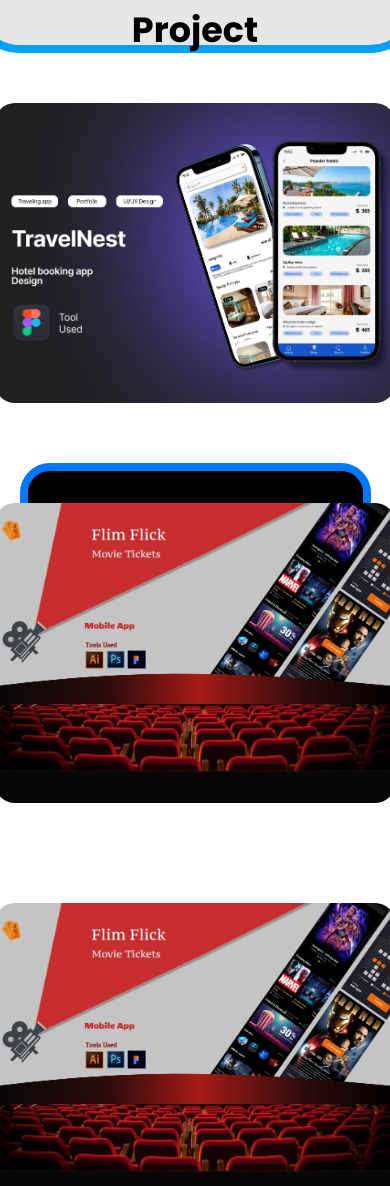
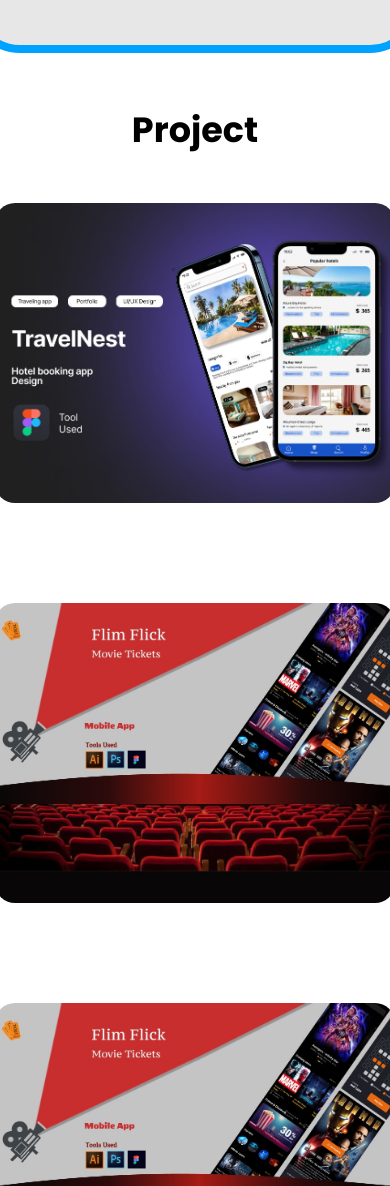
Before and after one commit to ManikandanM12/Portfolio-project, a plain HTML site: page index.html in a window 390 px wide. Shown: the part 3751-4937 px from the top of the page. Drawn offline with Linux system fonts and the light colour scheme.

Commit message:
something changed

```diff
--- a/web.css
+++ b/web.css
@@ -469,16 +469,17 @@
     grid-template-columns: repeat(1,0.5fr);
     row-gap: 0px;
     position: absolute;
-    margin-top: 200px;
+    margin-top: 300px;
   }
   .Project h1{
-    margin-top: 200px;
+    margin-top: 300px;
   }
   .icon{
     margin-top: 1000px;
   }
   .iconbox{
     width: 200px;
+    margin-top: 130em;
   }
 
 }
@@ -518,7 +519,7 @@
   }
   .iconbox i{
    position: relative;
-    font-size: 130px;
+    font-size: 140px;
     padding: 10px;
  z-index: 100;
     display: flex;
@@ -594,3 +595,8 @@
   .contact h1{
     margin-bottom: 50px;
   }
+  @media only screen and (max-width: 700px) {
+
+    .contact{
+      margin-top: 1200px;
+    }}
```
